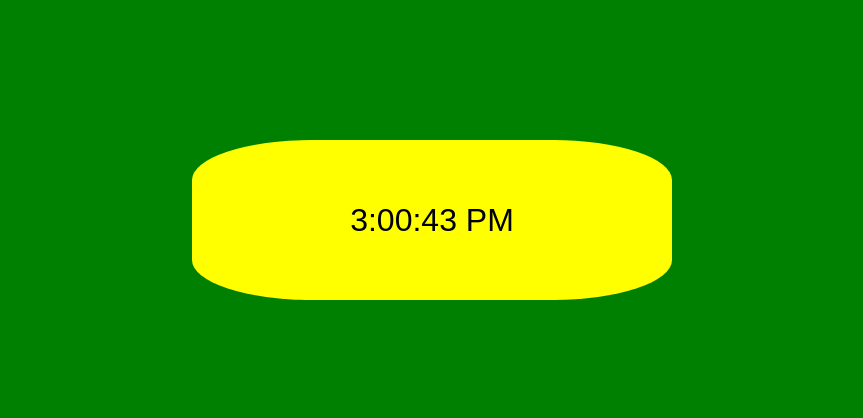
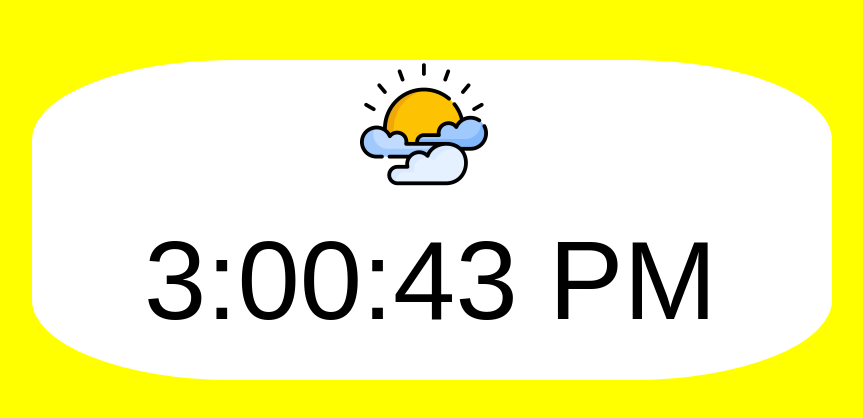
Before and after one commit to MuhammadAheedSiddiqui29/Day-Night-Visualizer, a plain HTML site: page index.html in a window 1280 px wide. Shown: the part 180-598 px from the top of the page, without its empty margins (208-1071 px from the left). Drawn offline with Linux system fonts and the light colour scheme.

Commit message:
image functionality

```diff
--- a/index.html
+++ b/index.html
@@ -8,7 +8,10 @@
 </head>
 <body>
     <div class="container">
-
+        <div class="image">
+        </div>
+        <div class="time">
+        </div>
     </div>
     <script src="script.js"></script>
 </body>
--- a/script.js
+++ b/script.js
@@ -1,24 +1,32 @@
 const container = document.querySelector(".container");
-const image = document.createElement("img");
+const imageDiv = document.querySelector(".image");
+const timeDiv = document.querySelector(".time");
 
 setInterval(function timeClock(){
     const date = new Date();
-    container.innerHTML = date.toLocaleTimeString();
+    container.querySelector(".time").textContent = date.toLocaleTimeString();
 }, 1000);
 
 function backgroundColor() {
     const hour = new Date().getHours();
 
+    imageDiv.innerHTML = "";
+
+    const image = document.createElement("img");
+
     if(0 <= hour && hour <= 6){
         document.body.style.backgroundColor = "black";
-
+        image.src = "/images/moon.png";
     }
     else if(6 < hour && hour <= 18){
-        document.body.style.backgroundColor = "green";
+        document.body.style.backgroundColor = "yellow";
+        image.src = "/images/sun.png";
     }
     else{
         document.body.style.backgroundColor = "black";
+        image.src = "/images/moon.png";
     }
 
+    imageDiv.appendChild(image);
 }
 backgroundColor();
--- a/style.css
+++ b/style.css
@@ -14,15 +14,23 @@ body{
 }
 
 .container{
-    height: 10rem;
-    width: 30rem;
-    background-color: yellow;
+    height: 20rem;
+    width: 50rem;
+    background-color: white;
     color: black;
-    font-size: 2rem;
-    display: flex;
-    align-items: center;
-    justify-content: center;
     border: 0;
     outline: 0;
     border-radius: 25%;
 }
+
+.image > img {
+    height: 8rem;
+    width: 8rem;
+    margin-left: 41%;
+}
+
+.time{
+    font-size: 7rem;
+    margin-left: 14%;
+    margin-top: 3%;
+}
```
